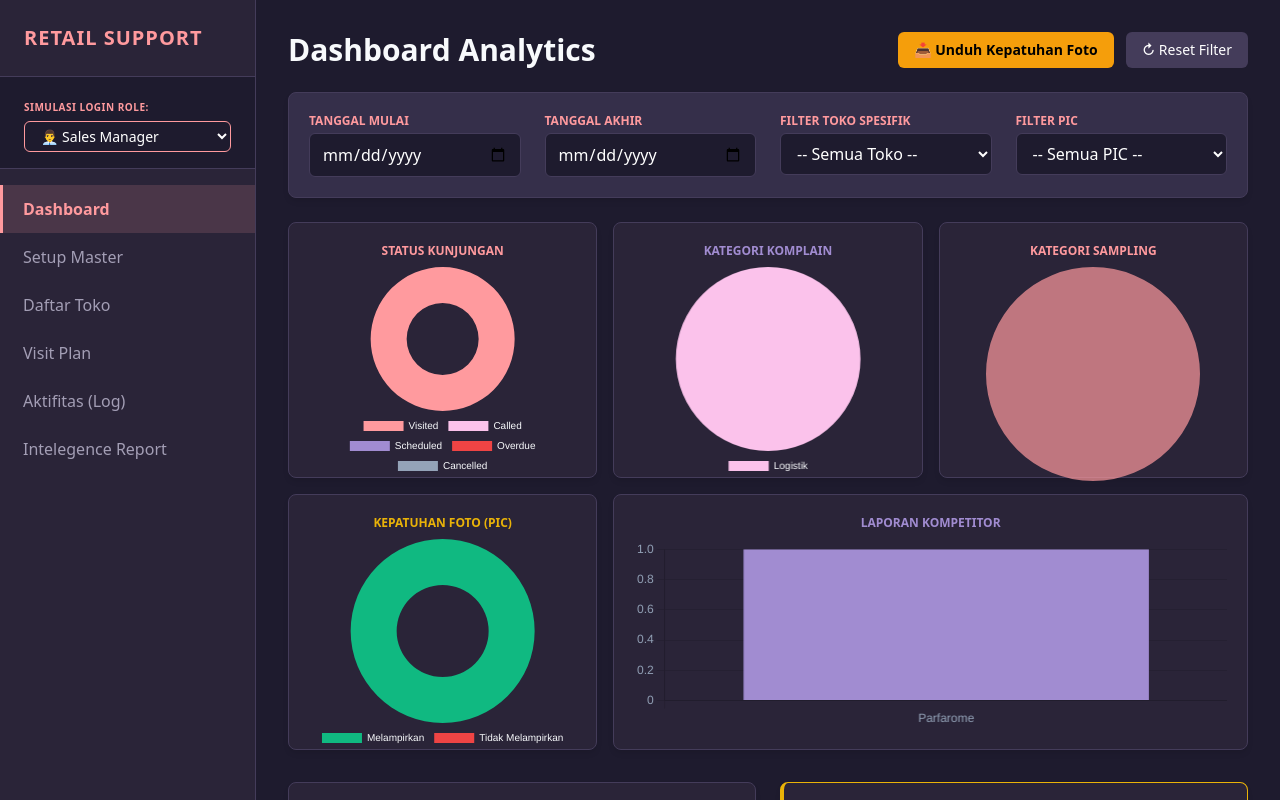
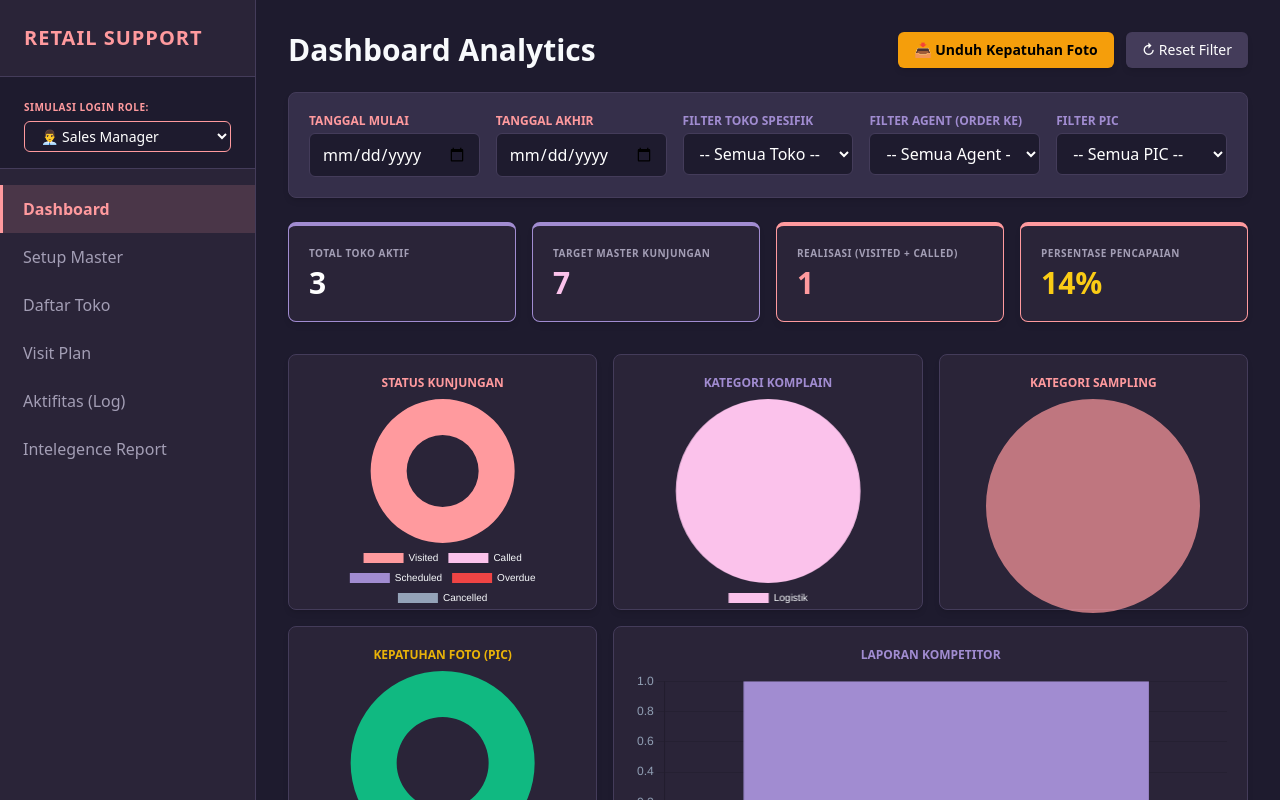
Before and after one commit to bagarang/Nilam-Widuri-CRM, a plain HTML site: page index.html in a window 1280 px wide. Drawn offline with nearby package versions, Linux system fonts and the light colour scheme.

Commit message:
Update index.html

```diff
--- a/index.html
+++ b/index.html
@@ -76,10 +76,9 @@
     // =========================================================================
     // 1. DATA INITIALIZATION & GLOBALS
     // =========================================================================
-    // Versi 12: Penambahan status "Called" menyesuaikan Jenis Kunjungan (Remote)
-    if(localStorage.getItem('crm_version') !== 'FINAL_V12') {
+    if(localStorage.getItem('crm_version') !== 'FINAL_V13') {
       localStorage.clear();
-      localStorage.setItem('crm_version', 'FINAL_V12');
+      localStorage.setItem('crm_version', 'FINAL_V13');
     }
 
     const INIT_SETUP = {
@@ -124,7 +123,6 @@
 
     const todayStr = new Date().toISOString().split('T')[0];
 
-    // Auto Calculate OVERDUE Plans & Integrasi Status Called/Cancelled
     db.plan.forEach(p => {
         if(p.status !== 'Visited' && p.status !== 'Called' && p.status !== 'Cancelled') {
             p.status = (p.planDate < todayStr) ? 'Overdue' : 'Scheduled';
@@ -201,63 +199,97 @@
       let fEnd = document.getElementById('dashEnd') ? document.getElementById('dashEnd').value : window.dashFilters.end;
       let fToko = document.getElementById('dashToko') ? document.getElementById('dashToko').value : window.dashFilters.toko;
       let fPIC = document.getElementById('dashPIC') ? document.getElementById('dashPIC').value : window.dashFilters.pic;
+      let fAgen = document.getElementById('dashAgen') ? document.getElementById('dashAgen').value : window.dashFilters.agen;
 
-      window.dashFilters = { start: fStart, end: fEnd, pic: fPIC, agen: '', toko: fToko };
-      let tokoMap = {}; db.toko.forEach(t => tokoMap[t.kodeKontak] = { pic: t.pic, orderKe: t.orderKe });
+      window.dashFilters = { start: fStart, end: fEnd, pic: fPIC, agen: fAgen, toko: fToko };
+      let tokoMap = {}; db.toko.forEach(t => tokoMap[t.kodeKontak] = { pic: t.pic, orderKe: t.orderKe, status: t.status });
 
       const baseF_Plan = p => { if(fStart && p.planDate < fStart) return false; if(fEnd && p.planDate > fEnd) return false; if(fToko && p.kontakToko !== fToko) return false; return true; };
       const baseF_Akt = a => { if(fStart && a.tanggalKunjungan < fStart) return false; if(fEnd && a.tanggalKunjungan > fEnd) return false; if(fToko && a.kontakToko !== fToko) return false; return true; };
       const baseF_Intel = i => { if(fStart && i.date < fStart) return false; if(fEnd && i.date > fEnd) return false; if(fToko && i.kontakToko !== fToko) return false; return true; };
 
-      let fPlanCombined = db.plan.filter(p => baseF_Plan(p) && (!fPIC || p.pic === fPIC));
-      let fAktifitasCombined = db.aktifitas.filter(a => baseF_Akt(a) && (!fPIC || (tokoMap[a.kontakToko] && tokoMap[a.kontakToko].pic === fPIC)));
-      let fIntelCombined = db.intel.filter(i => baseF_Intel(i) && (!fPIC || (tokoMap[i.kontakToko] && tokoMap[i.kontakToko].pic === fPIC)));
+      // Kalkulasi Data Terfilter
+      let fPlanCombined = db.plan.filter(p => baseF_Plan(p) && (!fPIC || p.pic === fPIC) && (!fAgen || (tokoMap[p.kontakToko] && tokoMap[p.kontakToko].orderKe === fAgen)));
+      let fAktifitasCombined = db.aktifitas.filter(a => baseF_Akt(a) && (!fPIC || (tokoMap[a.kontakToko] && tokoMap[a.kontakToko].pic === fPIC)) && (!fAgen || (tokoMap[a.kontakToko] && tokoMap[a.kontakToko].orderKe === fAgen)));
+      let fIntelCombined = db.intel.filter(i => baseF_Intel(i) && (!fPIC || (tokoMap[i.kontakToko] && tokoMap[i.kontakToko].pic === fPIC)) && (!fAgen || (tokoMap[i.kontakToko] && tokoMap[i.kontakToko].orderKe === fAgen)));
 
-      // Data Status Kunjungan (+ Penambahan Kategori Called & Cancelled)
+      let filteredToko = db.toko.filter(t => {
+          if(fToko && t.kodeKontak !== fToko) return false;
+          if(fPIC && t.pic !== fPIC) return false;
+          if(fAgen && t.orderKe !== fAgen) return false;
+          return true;
+      });
+
+      // KEY PERFORMANCE INDICATORS (KPI)
+      let kpi_tokoAktif = filteredToko.filter(t => t.status !== 'Inactive').length;
+      let kpi_targetKunjungan = filteredToko.reduce((sum, t) => sum + Number(t.targetKunjungan || 0), 0);
+
       let c_visited = fPlanCombined.filter(p=>p.status==='Visited').length;
       let c_called = fPlanCombined.filter(p=>p.status==='Called').length;
       let c_scheduled = fPlanCombined.filter(p=>p.status==='Scheduled').length;
       let c_overdue = fPlanCombined.filter(p=>p.status==='Overdue').length;
       let c_cancelled = fPlanCombined.filter(p=>p.status==='Cancelled').length;
 
+      let kpi_realisasi = c_visited + c_called;
+      let kpi_persentase = kpi_targetKunjungan > 0 ? Math.round((kpi_realisasi / kpi_targetKunjungan) * 100) : 0;
+
       let compData = {}; fIntelCombined.forEach(i => { let k = i.kompetitor || 'Unknown'; compData[k] = (compData[k] || 0) + 1; });
       let issueData = {}; fAktifitasCombined.forEach(a => { if(a.keluhanFeedback && a.keluhanFeedback !== 'Tidak ada keluhan') issueData[a.keluhanFeedback] = (issueData[a.keluhanFeedback] || 0) + 1; });
       let samplingData = {}; fAktifitasCombined.forEach(a => { if(a.kategoriSampling) samplingData[a.kategoriSampling] = (samplingData[a.kategoriSampling] || 0) + 1; });
-
       let linkData = { 'Melampirkan': 0, 'Tidak Melampirkan': 0 };
       fAktifitasCombined.forEach(a => { if(a.linkTersedia === 'Melampirkan') linkData['Melampirkan']++; else linkData['Tidak Melampirkan']++; });
 
       let optToko = db.toko.map(t => `<option value="${t.kodeKontak}" ${fToko === t.kodeKontak ? 'selected':''}>${t.namaToko}</option>`).join('');
-      let upcomingPlan = db.plan.filter(p => p.status === 'Scheduled' && p.planDate >= todayStr).sort((a,b) => new Date(a.planDate) - new Date(b.planDate));
+      let upcomingPlan = db.plan.filter(p => p.status === 'Scheduled' && p.planDate >= todayStr && (!fPIC || p.pic === fPIC) && (!fAgen || (tokoMap[p.kontakToko] && tokoMap[p.kontakToko].orderKe === fAgen))).sort((a,b) => new Date(a.planDate) - new Date(b.planDate));
 
       c.innerHTML = `
         <div class="flex justify-between items-center mb-6">
             <h1 class="text-3xl font-bold">Dashboard Analytics</h1>
             <div>
-                <button onclick="downloadReportLampiran()" class="btn btn-warning text-sm mr-2 text-black">📥 Unduh Kepatuhan Foto</button>
-                <button onclick="resetFilters()" class="btn btn-secondary text-sm">↻ Reset Filter</button>
+                <button onclick="downloadReportLampiran()" class="btn btn-warning text-sm mr-2 text-black shadow-md">📥 Unduh Kepatuhan Foto</button>
+                <button onclick="resetFilters()" class="btn btn-secondary text-sm shadow-md">↻ Reset Filter</button>
             </div>
         </div>
 
-        <div class="card bg-[#352f4a] border-[var(--border)] mb-6">
-            <div class="grid grid-cols-4 gap-6">
+        <div class="card bg-[#352f4a] border-[var(--border)] mb-6 shadow-md">
+            <div class="grid grid-cols-2 md:grid-cols-5 gap-4">
                <div><label class="text-xs text-[var(--accent)] font-bold mb-1 block">TANGGAL MULAI</label><input type="date" id="dashStart" value="${fStart}" class="input-field mt-0" onchange="renderDashboard(document.getElementById('app-content'))"></div>
                <div><label class="text-xs text-[var(--accent)] font-bold mb-1 block">TANGGAL AKHIR</label><input type="date" id="dashEnd" value="${fEnd}" class="input-field mt-0" onchange="renderDashboard(document.getElementById('app-content'))"></div>
-               <div><label class="text-xs text-[var(--accent)] font-bold mb-1 block">FILTER TOKO SPESIFIK</label><select id="dashToko" class="input-field mt-0" onchange="renderDashboard(document.getElementById('app-content'))"><option value="">-- Semua Toko --</option>${optToko}</select></div>
-               <div><label class="text-xs text-[var(--accent)] font-bold mb-1 block">FILTER PIC</label><select id="dashPIC" class="input-field mt-0" onchange="renderDashboard(document.getElementById('app-content'))"><option value="">-- Semua PIC --</option>${optionsHtml(db.setup.PIC, fPIC)}</select></div>
+               <div><label class="text-xs text-[#a18cd1] font-bold mb-1 block">FILTER TOKO SPESIFIK</label><select id="dashToko" class="input-field mt-0" onchange="renderDashboard(document.getElementById('app-content'))"><option value="">-- Semua Toko --</option>${optToko}</select></div>
+               <div><label class="text-xs text-[#a18cd1] font-bold mb-1 block">FILTER AGENT (ORDER KE)</label><select id="dashAgen" class="input-field mt-0" onchange="renderDashboard(document.getElementById('app-content'))"><option value="">-- Semua Agent --</option>${optionsHtml(db.setup.ORDER_KE, fAgen)}</select></div>
+               <div><label class="text-xs text-[#a18cd1] font-bold mb-1 block">FILTER PIC</label><select id="dashPIC" class="input-field mt-0" onchange="renderDashboard(document.getElementById('app-content'))"><option value="">-- Semua PIC --</option>${optionsHtml(db.setup.PIC, fPIC)}</select></div>
            </div>
         </div>
 
+        <div class="grid grid-cols-2 lg:grid-cols-4 gap-4 mb-8">
+            <div class="card border-t-4 border-[#a18cd1] shadow-md">
+                <p class="text-[10px] text-[var(--text-muted)] font-bold tracking-wider">TOTAL TOKO AKTIF</p>
+                <h2 class="text-3xl font-bold mt-1 text-white">${kpi_tokoAktif}</h2>
+            </div>
+            <div class="card border-t-4 border-[#a18cd1] shadow-md">
+                <p class="text-[10px] text-[var(--text-muted)] font-bold tracking-wider">TARGET MASTER KUNJUNGAN</p>
+                <h2 class="text-3xl font-bold mt-1 text-[#fbc2eb]">${kpi_targetKunjungan}</h2>
+            </div>
+            <div class="card border-t-4 border-[var(--accent)] shadow-md">
+                <p class="text-[10px] text-[var(--text-muted)] font-bold tracking-wider">REALISASI (VISITED + CALLED)</p>
+                <h2 class="text-3xl font-bold mt-1 text-[var(--accent)]">${kpi_realisasi}</h2>
+            </div>
+            <div class="card border-t-4 border-[var(--accent)] shadow-md">
+                <p class="text-[10px] text-[var(--text-muted)] font-bold tracking-wider">PERSENTASE PENCAPAIAN</p>
+                <h2 class="text-3xl font-bold mt-1 ${kpi_persentase >= 100 ? 'text-green-400' : 'text-yellow-400'}">${kpi_persentase}%</h2>
+            </div>
+        </div>
+
         <div class="grid grid-cols-2 lg:grid-cols-3 gap-4 mb-8">
-            <div class="card h-64 flex flex-col"><h3 class="font-bold text-xs mb-2 text-center text-[var(--accent)]">STATUS KUNJUNGAN</h3><div class="flex-1 relative w-full h-full"><canvas id="chartKunjungan"></canvas></div></div>
-            <div class="card h-64 flex flex-col"><h3 class="font-bold text-xs mb-2 text-center text-[#a18cd1]">KATEGORI KOMPLAIN</h3><div class="flex-1 relative w-full h-full"><canvas id="chartIssue"></canvas></div></div>
-            <div class="card h-64 flex flex-col"><h3 class="font-bold text-xs mb-2 text-center text-[var(--accent)]">KATEGORI SAMPLING</h3><div class="flex-1 relative w-full h-full"><canvas id="chartSampling"></canvas></div></div>
-            <div class="card h-64 flex flex-col"><h3 class="font-bold text-xs mb-2 text-center text-yellow-500">KEPATUHAN FOTO (PIC)</h3><div class="flex-1 relative w-full h-full"><canvas id="chartLampiran"></canvas></div></div>
-            <div class="card h-64 flex flex-col lg:col-span-2"><h3 class="font-bold text-xs mb-2 text-center text-[#a18cd1]">LAPORAN KOMPETITOR</h3><div class="flex-1 relative w-full h-full"><canvas id="chartKompetitor"></canvas></div></div>
+            <div class="card h-64 flex flex-col shadow-md"><h3 class="font-bold text-xs mb-2 text-center text-[var(--accent)]">STATUS KUNJUNGAN</h3><div class="flex-1 relative w-full h-full"><canvas id="chartKunjungan"></canvas></div></div>
+            <div class="card h-64 flex flex-col shadow-md"><h3 class="font-bold text-xs mb-2 text-center text-[#a18cd1]">KATEGORI KOMPLAIN</h3><div class="flex-1 relative w-full h-full"><canvas id="chartIssue"></canvas></div></div>
+            <div class="card h-64 flex flex-col shadow-md"><h3 class="font-bold text-xs mb-2 text-center text-[var(--accent)]">KATEGORI SAMPLING</h3><div class="flex-1 relative w-full h-full"><canvas id="chartSampling"></canvas></div></div>
+            <div class="card h-64 flex flex-col shadow-md"><h3 class="font-bold text-xs mb-2 text-center text-yellow-500">KEPATUHAN FOTO (PIC)</h3><div class="flex-1 relative w-full h-full"><canvas id="chartLampiran"></canvas></div></div>
+            <div class="card h-64 flex flex-col lg:col-span-2 shadow-md"><h3 class="font-bold text-xs mb-2 text-center text-[#a18cd1]">LAPORAN KOMPETITOR</h3><div class="flex-1 relative w-full h-full"><canvas id="chartKompetitor"></canvas></div></div>
         </div>
 
         <div class="grid grid-cols-1 lg:grid-cols-2 gap-6 mb-8">
-            <div class="card flex flex-col">
+            <div class="card flex flex-col shadow-md">
               <h3 class="font-bold text-sm mb-4">AKTIFITAS TERAKHIR</h3>
               <div class="overflow-x-auto flex-1">
               <table>
@@ -267,7 +299,7 @@
               </div>
             </div>
 
-            <div class="card flex flex-col border-l-4 border-yellow-500">
+            <div class="card flex flex-col border-l-4 border-yellow-500 shadow-md">
               <h3 class="font-bold text-sm mb-4 text-yellow-500">UPCOMING VISIT (SCHEDULED)</h3>
               <div class="overflow-x-auto flex-1">
               <table>
@@ -502,7 +534,6 @@
 
       db.aktifitas.push(obj); setDB('db_aktifitas', db.aktifitas);
 
-      // Sinkronisasi Status Aktifitas ke Visit Plan (Membaca Jenis Kunjungan)
       let tIdx = db.toko.findIndex(t => t.kodeKontak === obj.kontakToko);
       let jenisKunjunganToko = tIdx > -1 ? db.toko[tIdx].jenisKunjungan : '';
 
@@ -511,7 +542,6 @@
           if(obj.status === 'Cancelled') {
               db.plan[pIdx].status = 'Cancelled';
           } else if (jenisKunjunganToko.includes('Call') || jenisKunjunganToko.includes('Remote') || jenisKunjunganToko.includes('WA')) {
-              // Jika kunjungannya berbasis call/remote, set status jadi Called
               db.plan[pIdx].status = 'Called';
           } else {
               db.plan[pIdx].status = 'Visited';
```
